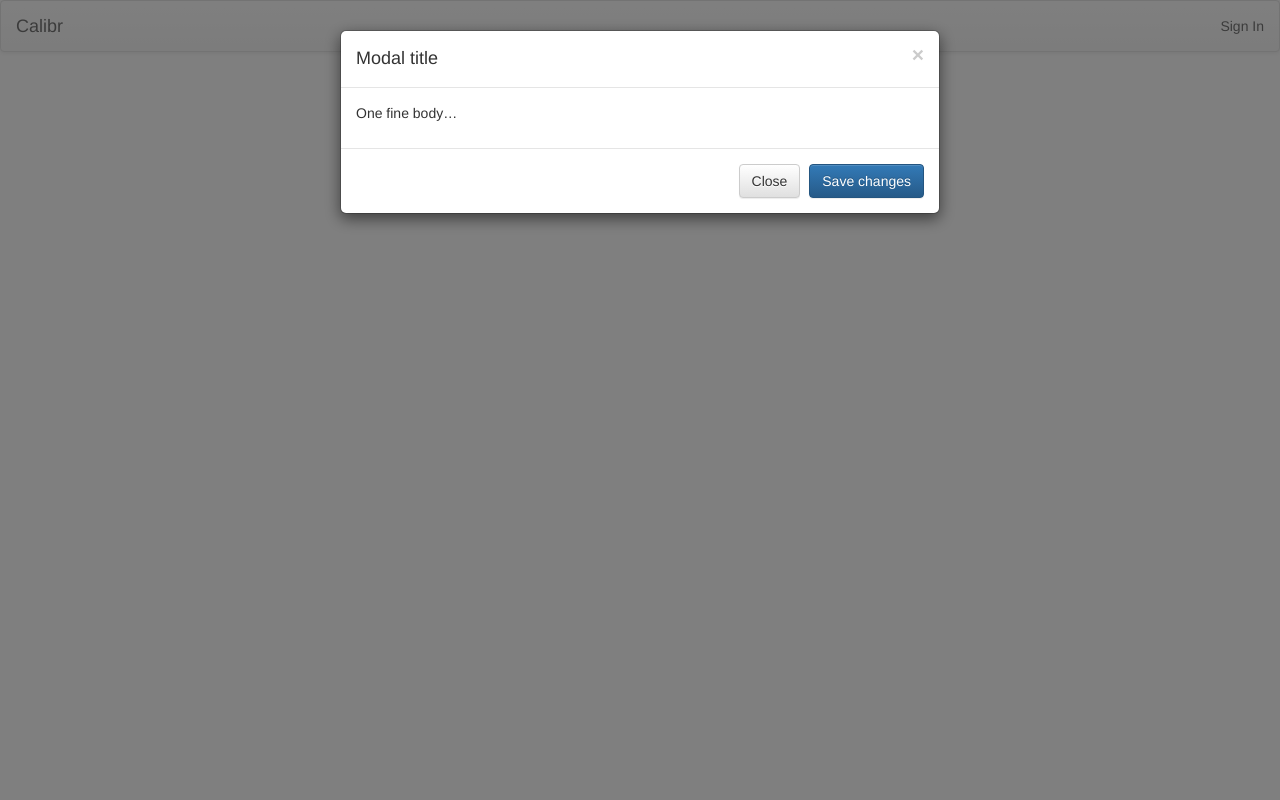
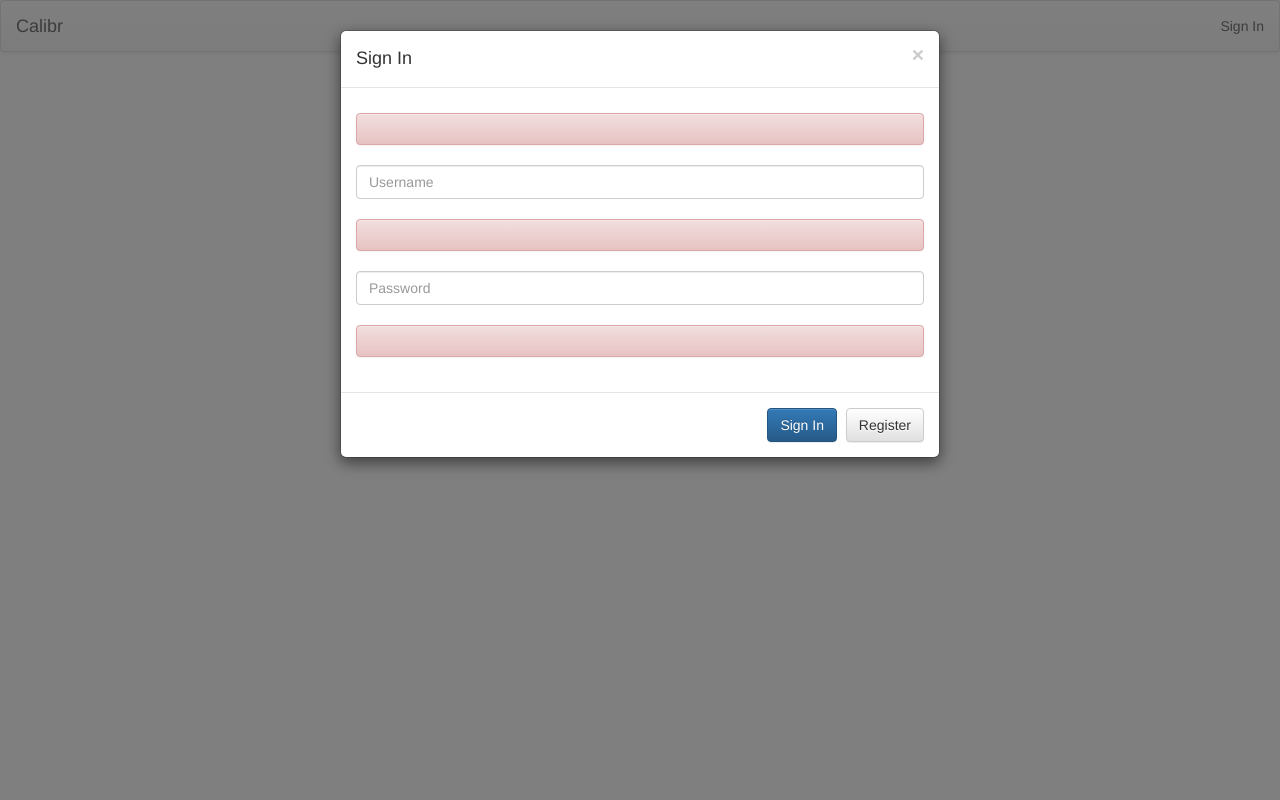
Before and after one commit to daniyaalk/Calibr, a PHP site: page /header.php in a window 1280 px wide, after a click on "Sign In". Run offline with PHP 8.4, Linux system fonts and the light colour scheme; some libraries are stand-ins or nearby versions.

Commit message:
Added Basic Styling

```diff
--- a/header.php
+++ b/header.php
@@ -16,15 +16,18 @@
     <meta charset="utf-8">
     <title><?php echo $_title; ?></title>
 
+    <link rel="stylesheet" href="css/master.css" charset="utf-8">
+
     <script src="https://ajax.googleapis.com/ajax/libs/jquery/3.2.1/jquery.min.js"></script>
-    <!-- Latest compiled and minified CSS -->
+
+    <!-- bootstrap  links-->
     <link rel="stylesheet" href="https://maxcdn.bootstrapcdn.com/bootstrap/3.3.7/css/bootstrap.min.css" integrity="sha384-BVYiiSIFeK1dGmJRAkycuHAHRg32OmUcww7on3RYdg4Va+PmSTsz/K68vbdEjh4u" crossorigin="anonymous">
+    <link rel="stylesheet" href="https://maxcdn.bootstrapcdn.com/bootstrap/3.3.7/css/bootstrap-theme.min.css" integrity="sha384-rHyoN1iRsVXV4nD0JutlnGaslCJuC7uwjduW9SVrLvRYooPp2bWYgmgJQIXwl/Sp" crossorigin="anonymous">
+    <script src="https://maxcdn.bootstrapcdn.com/bootstrap/3.3.7/js/bootstrap.min.js" integrity="sha384-Tc5IQib027qvyjSMfHjOMaLkfuWVxZxUPnCJA7l2mCWNIpG9mGCD8wGNIcPD7Txa" crossorigin="anonymous"></script>
+    <!-- End bootstrap links -->
 
-    <!-- Optional theme -->
-    <link rel="stylesheet" href="https://maxcdn.bootstrapcdn.com/bootstrap/3.3.7/css/bootstrap-theme.min.css" integrity="sha384-rHyoN1iRsVXV4nD0JutlnGaslCJuC7uwjduW9SVrLvRYooPp2bWYgmgJQIXwl/Sp" crossorigin="anonymous">
-
-    <!-- Latest compiled and minified JavaScript -->
-    <script src="https://maxcdn.bootstrapcdn.com/bootstrap/3.3.7/js/bootstrap.min.js" integrity="sha384-Tc5IQib027qvyjSMfHjOMaLkfuWVxZxUPnCJA7l2mCWNIpG9mGCD8wGNIcPD7Txa" crossorigin="anonymous"></script>
+    <!-- Login Script -->
+    <script type="text/javascript" src="scripts/login.js"></script>
    </head>
    <body>
     <div class="modal fade" id="loginModal" tabindex="-1" role="dialog">
@@ -32,15 +35,31 @@
         <div class="modal-content">
           <div class="modal-header">
             <button type="button" class="close" data-dismiss="modal" aria-label="Close"><span aria-hidden="true">&times;</span></button>
-            <h4 class="modal-title">Modal title</h4>
+            <h4 class="modal-title">Sign In</h4>
           </div>
-          <div class="modal-body">
-            <p>One fine body&hellip;</p>
-          </div>
-          <div class="modal-footer">
-            <button type="button" class="btn btn-default" data-dismiss="modal">Close</button>
-            <button type="button" class="btn btn-primary">Save changes</button>
-          </div>
+          <form id="loginForm" action="javascript: void(0);">
+            <div class="modal-body">
+              <p>
+                <div class="form">
+                  <div id="login-er-3" class="error-message alert alert-danger">
+
+                  </div>
+                  <input class="form-control" type="text" id="login-username" name="username" value="" placeholder="Username"><br>
+                  <div id="login-er-1" class="error-message alert alert-danger">
+
+                  </div>
+                  <input class="form-control" type="password" id="login-password" name="password" value="" placeholder="Password"><br>
+                  <div id="login-er-2" class="error-message alert alert-danger">
+
+                  </div>
+                </div>
+              </p>
+            </div>
+            <div class="modal-footer">
+              <input type="submit" id="login-submitButton" class="btn btn-primary" value="Sign In"></input>
+              <button type="button" class="btn btn-default" data-dismiss="modal">Register</button>
+            </div>
+          </form>
         </div><!-- /.modal-content -->
       </div><!-- /.modal-dialog -->
     </div><!-- /.modal -->
@@ -52,7 +71,17 @@
           </a>
         </div>
         <ul class="nav navbar-nav navbar-right">
-          <li><a href="#" data-toggle="modal" data-target="#loginModal">Sign In</a></li>
+          <?php
+            if(!isset($_SESSION['username'])):
+           ?>
+            <li><a href="#" data-toggle="modal" data-target="#loginModal">Sign In</a></li>
+          <?php
+            else:
+          ?>
+            <li></li>
+          <?php
+            endif;
+          ?>
         </ul>
       </div>
     </nav>
--- /dev/null
+++ b/sass/main.sass
@@ -0,0 +1,2 @@
+.error-message
+  display: none
--- a/scripts/login.js
+++ b/scripts/login.js
@@ -1,8 +1,9 @@
 $(function(){
-  var submitButton = $("#login-submitButton");
+  var loginForm = $("#loginForm");
   var errorFlag = 0;
 
-  submitButton.click(function(){
+  loginForm.submit(function(){
+    $(".error-message").hide();
     $(".error-message").text(null);
     $.ajax({
       url: 'app/login.php',
@@ -13,10 +14,10 @@ $(function(){
       },
       success: function(data){
         if(data.auth == true){
-          alert("Logged In!");
           location.reload();
         }else{
           $.each(data.errors, function(key, value){
+            $("#login-er-"+value.field).show();
             $("#login-er-"+value.field).text(value.message);
           });
         }
```
Also changed, not shown: index.php (+0 -24 lines), README.md, 1 other file.
